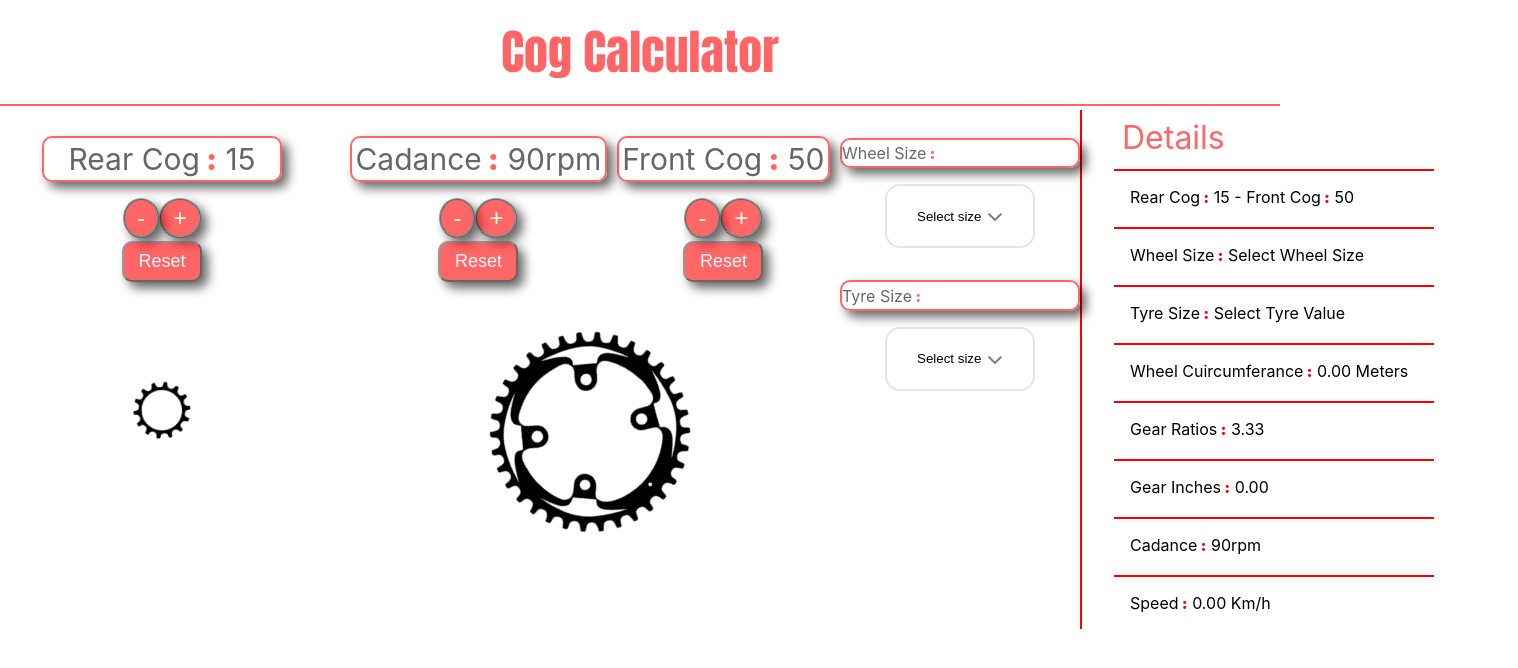
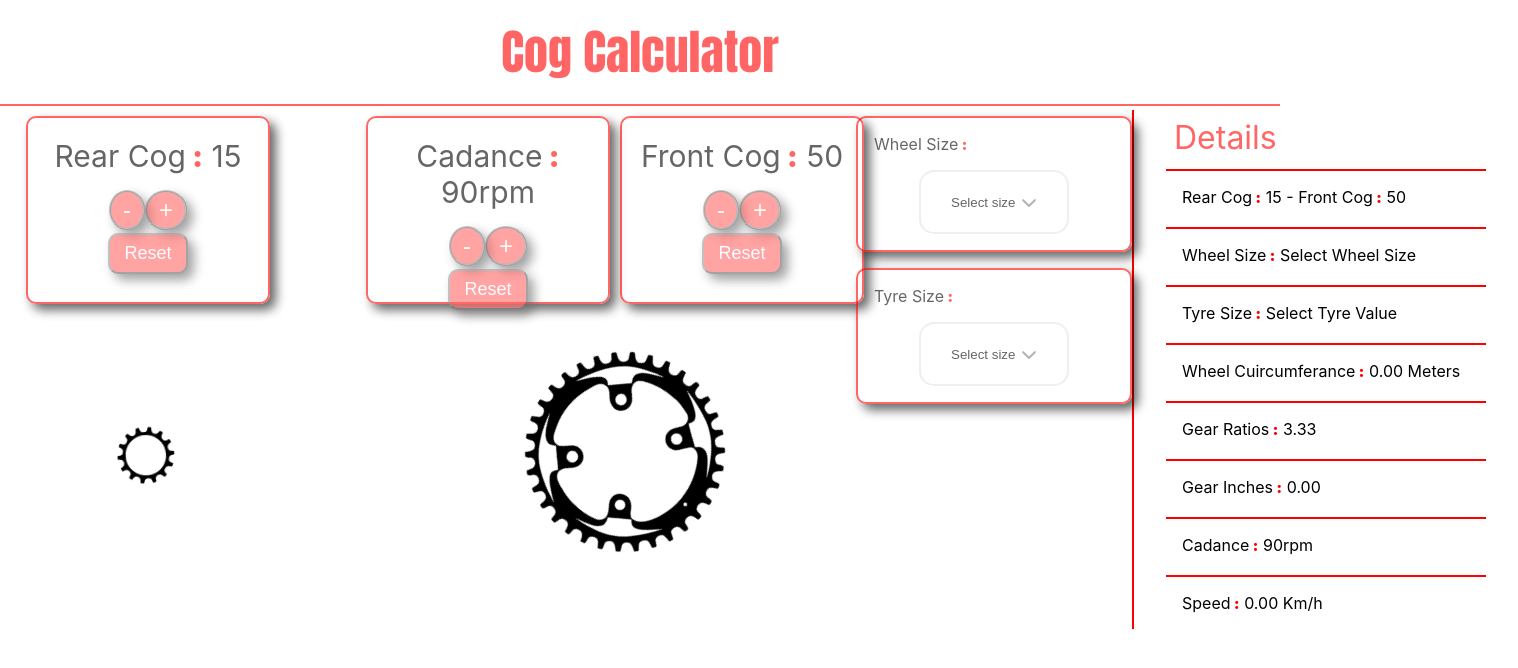
Before and after one commit to lucianboatright/Cog_Calc_tested, a React (Create React App) app: page / in a window 1280 px wide. Shown: the top 668 px of the page, 1518 px wide, since content can reach past the window. Built offline with nearby package versions, Linux system fonts and the light colour scheme.

Commit message:
passed all testing and css changes made

```diff
--- a/src/App.css
+++ b/src/App.css
@@ -70,12 +70,26 @@
   opacity: 1;
 }
 
-.inputLabel {
+.Crank_Display {
+  width: 15rem;
+  height: 9rem;
   opacity: 0.6;
   border: solid 2px red;
   border-radius: 10px;
   padding-top: 0.2rem;
   padding-bottom: 0.2rem;
+  -webkit-box-shadow: 6px 6px 11px 0px #000000;
+  box-shadow: 6px 6px 11px 0px #000000;
+}
+
+.Wheel_Display {
+  width: 15rem;
+  opacity: 0.6;
+  border: solid 2px red;
+  border-radius: 10px;
+  padding: 1rem;
+  /* padding-top: 0.2rem;
+  padding-bottom: 0.2rem; */
   -webkit-box-shadow: 6px 6px 11px 0px #000000;
   box-shadow: 6px 6px 11px 0px #000000;
 }
@@ -139,6 +153,7 @@
 }
 
 .RearCog_Component {
+  margin-left: 1rem;
   display: grid;
   grid-template-areas:
     "top "
@@ -147,15 +162,17 @@
   /* background-color: #2196f3; */
   padding: 10px;
   width: 20rem;
+  height: 30rem;
 }
 
 .RearCog_Component > div {
   background-color: rgba(255, 255, 255, 0.8);
   text-align: center;
-  padding: 20px 0;
+  padding-top: 20px;
+  padding-bottom: 20px;
   font-size: 30px;
   width: 15rem;
-  padding-left: 2rem;
+  /* padding-left: 2rem; */
 }
 
 /* Front Cog Shifters ************************************ */
@@ -213,17 +230,23 @@ svg {
 }
 .Crank_Display_Svg {
   grid-area: main;
+  display: block;
+  /* margin-left: auto;
+  margin-right: auto;
+  margin-top: auto;
+  margin-bottom: auto; */
 }
 
 .Crank_Component {
   display: grid;
   grid-template-areas:
     "left left right right"
-    "main main main main ";
+    "main main main main";
   gap: 10px;
   /* background-color: #2196f3; */
   padding: 10px;
   width: 30rem;
+  height: 30rem;
 }
 
 .Crank_Component > div {
@@ -234,7 +257,6 @@ svg {
 }
 
 .CrankSvg {
-  /* animation: rotation 8s infinite linear; */
 }
 
 @keyframes rotation {
@@ -254,7 +276,7 @@ svg {
 }
 
 .wheel_selection {
-  margin-top: 2rem;
+  margin-top: 10px;
   width: 15rem;
 }
 
@@ -266,5 +288,5 @@ svg {
 }
 
 .tyre_selection {
-  margin-top: 2rem;
+  margin-top: 1rem;
 }
--- a/src/components/DriveTrain/Crank.tsx
+++ b/src/components/DriveTrain/Crank.tsx
@@ -27,7 +27,7 @@ const Crank = () => {
    return (
        <div className="Crank_Component">
            {/* <div> */}
-            <div className="Crank_Display_Rpm">
+            <div className="Crank_Display">
                 <div className="inputLabel" data-testid="Display_Cadance">Cadance<span className='Red_semi'> :</span> {crankRpm}rpm</div>
                 <div className='FrontShifters'>
                     <button className="ShifterButton" data-testid='DecreaseCadance' onClick={DecreaseCadance}>-</button>
@@ -37,7 +37,7 @@ const Crank = () => {
                     </div>
                 </div>
             </div>
-            <div className="Crank_Display_Cog">
+            <div className="Crank_Display">
                 <div className="inputLabel" data-testid="FrontCogComponent" id='FrontCogComponent' >Front Cog<span className='Red_semi'> :</span> {frontCog}</div>
                 <div className='FrontShifters'>
                     <button className='ShifterButton' data-testid="FrontShiftDown" onClick={frontDecroment}>-</button>
--- a/src/components/DriveTrain/RearCog.tsx
+++ b/src/components/DriveTrain/RearCog.tsx
@@ -12,7 +12,7 @@ const RearCogCounter = () => {
 
    var stylingObject = {
         img: {
-            marginTop: `${RearCogHeight}rem`,
+            // marginTop: `${RearCogHeight}rem`,
             animation: "rotation 2s infinite linear",
             display: "inline-block",
             verticalAlign: "middle"
@@ -21,7 +21,7 @@ const RearCogCounter = () => {
 
     return (
         <div className='RearCog_Component'>
-            <div className='RearCog_details'>
+            <div className='Crank_Display'>
                 <div className="inputLabel" data-testid="RearCogComponent" id='RearCogComponent' >Rear Cog<span className='Red_semi'> :</span> {rearCog}</div>
                 <div className='RearShifters'>
                     <div className='Rear_Shifters'>
--- a/src/components/Tyres/TyreIndex.tsx
+++ b/src/components/Tyres/TyreIndex.tsx
@@ -59,6 +59,7 @@ function TyreIndex({childToParentTyre, childToParentTyreValue}: any) {
 
   return (
     <div className='tyre_selection' data-testid='tyre_selection_id'>
+      <div className='Wheel_Display'>
         <div className='inputLabel' data-testid="WheelSize_Display">Tyre Size<span className='Red_semi'> :</span> {tyreText}</div>
         <TyreSize
             data-testid="TyreSize_Dropdown"
@@ -70,7 +71,7 @@ function TyreIndex({childToParentTyre, childToParentTyreValue}: any) {
             onChange={(e: string) => childToParentTyre(e)}
             onChangeValue={(e: string) => childToParentTyreValue(e)}
         />
-
+      </div>
     </div>
 
   );
--- a/src/components/Tyres/TyreSize.tsx
+++ b/src/components/Tyres/TyreSize.tsx
@@ -7,7 +7,7 @@ import {
     StyledDropdownLabel,
     StyledDropDownOption,
     StyledDropDownText
-  } from "../Wheel/styled";
+  } from "./styledTyre";
   import { FC, useState } from "react";
 
   type Options = {
--- /dev/null
+++ b/src/components/Tyres/styledTyre.ts
@@ -0,0 +1,145 @@
+import styled from "styled-components";
+
+interface OptionProps {
+  selected: boolean;
+}
+
+interface Active {
+  active: boolean;
+}
+
+export const StyledContainer = styled.div`
+  width: 100%;
+  display: flex;
+  justify-content: center;
+  align-items: center;
+  // margin-top: 2rem;
+  margin-right: 2rem;
+`;
+
+export const StyledDropDownContainer = styled.div`
+  position: relative;
+  min-width: 150px;
+  margin-top: 0rem
+`;
+
+export const StyledDropDownButton = styled.button`
+  position: relative;
+  width: 100%;
+  padding: 20px 30px;
+  display: flex;
+  align-items: center;
+  justify-content: space-between;
+  background: #fff;
+  border: 2px solid #e4e4e4;
+  outline: none;
+  border-radius: 15px;
+  cursor: pointer;
+  z-index: 1;
+  margin-top: 1rem;
+`;
+
+export const StyledDropDownButtonArrow = styled.div<Active>`
+  position: relative;
+  pointer-events: none;
+  width: 20px;
+  height: 20px;
+
+  ::after {
+    position: absolute;
+    top: 50%;
+    right: 0;
+    margin: auto 0;
+    content: " ";
+    width: 10px;
+    height: 2px;
+    background: #808080;
+    border-radius: 10px;
+    transform: ${(props) =>
+      props.active ? "rotate(45deg)" : "rotate(-45deg)"};
+    transition: all ease-out 0.15s;
+  }
+
+  ::before {
+    position: absolute;
+    top: 50%;
+    right: 30%;
+    margin: auto 0;
+    content: " ";
+    width: 10px;
+    height: 2px;
+    background: #808080;
+    border-radius: 10px;
+    transform: ${(props) =>
+      props.active ? "rotate(-45deg)" : "rotate(45deg)"};
+    transition: all ease-out 0.15s;
+  }
+`;
+
+export const StyledDropDownDrawer = styled.div<Active>`
+  position: absolute;
+  top: auto;
+  z-index: 1;
+  bottom: 100%
+  left: 0;
+  width: 100%;
+  height: ${(props) => (props.active ? "200px" : "20px")};
+  border-radius: 15px;
+  visibility: ${(props) => (props.active ? "visible" : "hidden")};
+  pointer-events: ${(props) => (props.active ? "auto" : "none")};
+  background: #fff;
+  border: 2px solid #e4e4e4;
+  outline: none;
+  border-radius: 15px;
+  overflow-y: auto;
+  overflow-x: hidden;
+  transition: all ease-out 0.15s;
+
+  ::-webkit-scrollbar {
+    display: none;
+    width: 5px;
+    background: transparent;
+    margin: 0 10px;
+  }
+
+  ::-webkit-scrollbar-track {
+    background: #e4e4e4;
+  }
+
+  ::-webkit-scrollbar-thumb {
+    background-color: #c4c4c4;
+    border-radius: 15px;
+  }
+
+  ::-webkit-scrollbar-button {
+    display: none;
+  }
+`;
+
+export const StyledDropDownOption = styled.div<OptionProps>`
+  padding: 15px;
+  background: ${(props) => (props.selected ? "#808080" : "#fff")};
+  color: ${(props) => (props.selected ? "#fff" : "#000")};
+  text-align: left;
+  cursor: pointer;
+
+  :hover {
+    background: #e4e4e4;
+    color: #000;
+  }
+`;
+
+export const StyledDropDownText = styled.div<Active>`
+  color: ${(props) => (!props.active ? "#000" : "#e4e4e4")};
+`;
+
+export const StyledDropdownLabel = styled.div`
+  position: absolute;
+  top: -12.5px;
+  left: 25px;
+  font-size: 12px;
+  background: #fff;
+  color: #000;
+  z-index: 1;
+  padding: 5px;
+`;
--- a/src/components/Wheel/WheelIndex.tsx
+++ b/src/components/Wheel/WheelIndex.tsx
@@ -20,6 +20,7 @@ function WheelIndex({childToParentWheel, childToParentWheelValue}: any) {
 
   return (
     <div className='wheel_selection' data-testid='wheel_selection_id'>
+      <div className='Wheel_Display'>
         <div className='inputLabel' data-testid="WheelSize_Display">Wheel Size<span className='Red_semi'> : </span> {text}</div>
         <WheelSize
             data-testid="WheelSize_Dropdown"
@@ -31,7 +32,7 @@ function WheelIndex({childToParentWheel, childToParentWheelValue}: any) {
             onChange={(e: string) => childToParentWheel(e)}
             onChangeValue={(e: string) => childToParentWheelValue(e)}
         />
-
+      </div>
     </div>
 
   );
```
Also changed, not shown: 2 other files (tests, documents, lock files or other folders).
